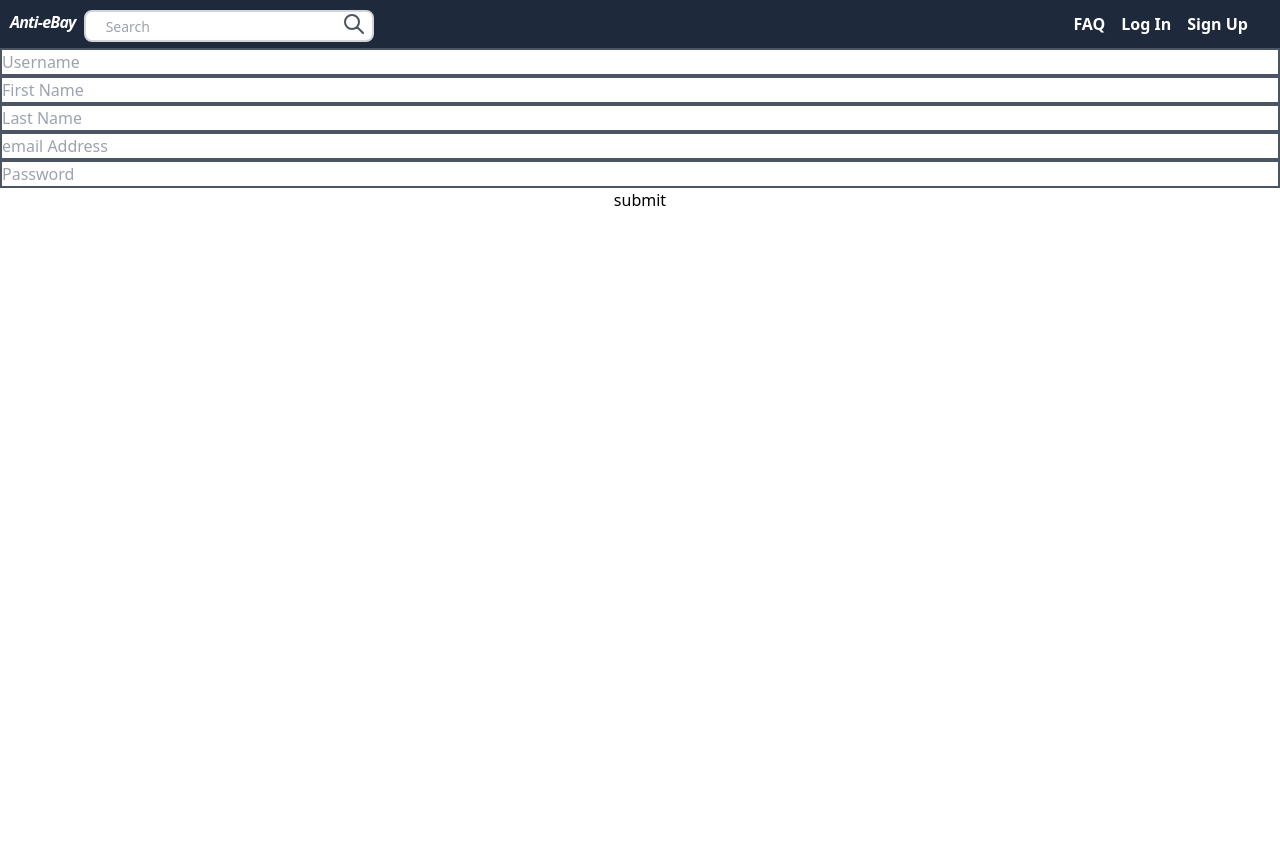
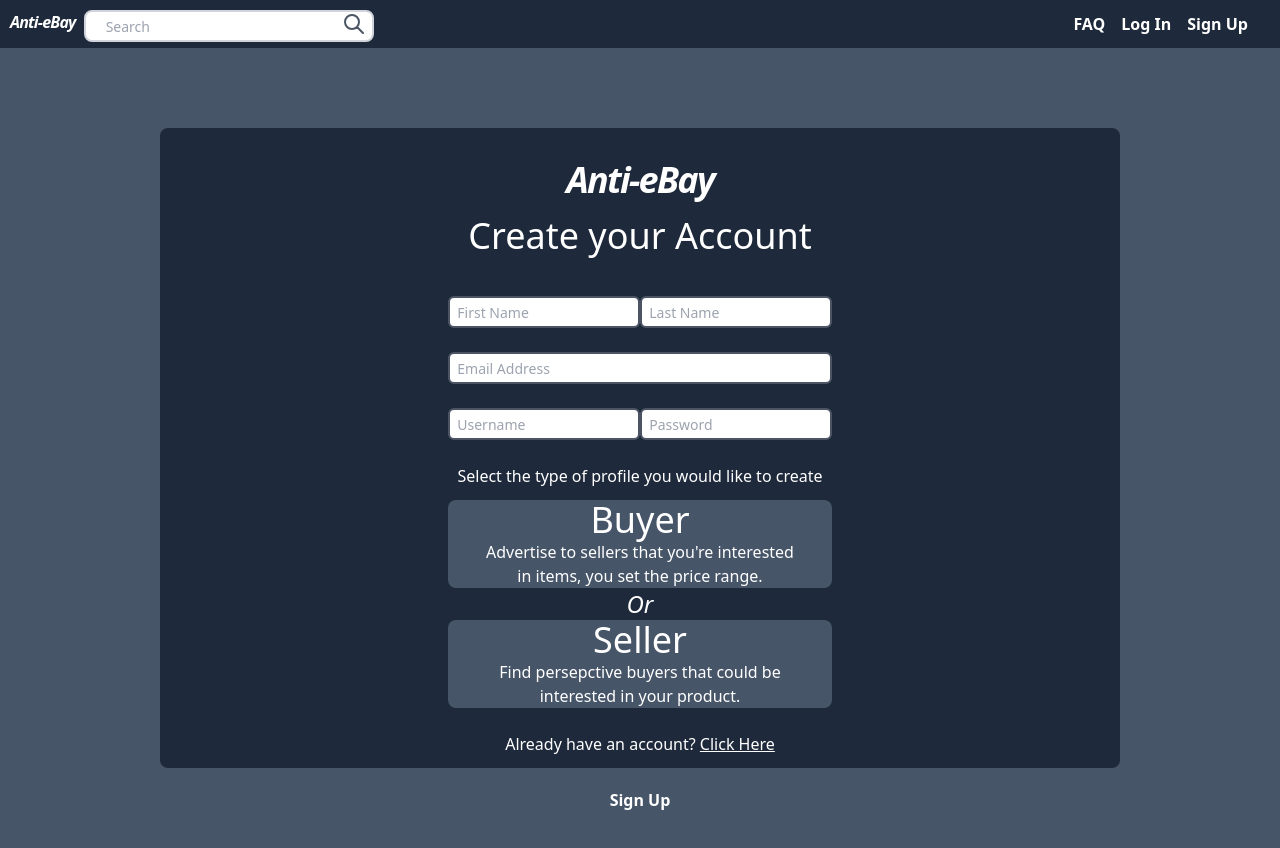
Before and after one commit to AntiEbay/AntiEbay, a React (Create React App) app in the folder front-end/: page /SignUp in a window 1280 px wide. Before the commit the page ends 800 px from the top, so only its background shows below. Built offline with nearby package versions, Linux system fonts and the light colour scheme.

Commit message:
Add files via upload

```diff
--- a/front-end/src/SignUp.js
+++ b/front-end/src/SignUp.js
@@ -1,6 +1,7 @@
 import react, { useState } from "react";
 import NavBar from "./Components/NavBar";
 import axios from "axios";
+import { ReactBurgerMenu } from "react-burger-menu";
 
 const signUpValues = {
   userName: "",
@@ -16,6 +17,7 @@
   const [lastName, setLastName] = useState("");
   const [emailAddress, setEmailAddress] = useState("");
   const [password, setPassword] = useState("");
+
 
   async function testPrint(event) {
     event.preventDefault();
@@ -40,53 +42,133 @@
     console.log(res.data.headers["Content-Type"]);
   }
   return (
-    <form>
+    <div className="">
       <NavBar />
-      <div className="flex flex-col">
+
+      {/* Everything below NavBar */}
+      <form className="flex bg-slate-600 h-screen">
+
+        {/* Box Around actual form */}
+        <div className="m-auto bg-slate-800 rounded-lg w-3/4 h-4/5 ">
+
+          {/*logo*/}
+          <h1 className="tracking-tighter text-white font-bold italic text-4xl text-center pt-8">
+            Anti-eBay
+          </h1>
+
+          {/* "Create your account" */}
+          <h2 className=" text-white text-4xl text-center pb-10 pt-4">
+            Create your Account
+          </h2>
+
+
+
+          {/* Input Boxes */}
+          <div className="flex flex-col items-center">
+
+            {/* First line */}
+            <div className="space-x-0 pb-6">
+
+              {/* First Name */}
               <input
-          className="border-2 border-gray-600"
-          value={userName}
-          onChange={(event) => setUserName(event.target.value)}
-          label="UserName"
-          placeholder="Username"
-        />
-        <input
-          className="border-2 border-gray-600"
+                className="border-2 border-gray-600 rounded-md text-sm focus:outline-none w-48 h-8"
                 value={firstName}
                 onChange={(event) => setFirstName(event.target.value)}
                 name="firstName"
                 label="First Name"
-          placeholder="First Name"
+                placeholder="  First Name"
               />
+
+              {/* last Name */}
               <input
-          className="border-2 border-gray-600"
+                className="border-2 border-gray-600 rounded-md text-sm focus:outline-none w-48 h-8"
                 value={lastName}
                 onChange={(event) => setLastName(event.target.value)}
                 name="lastName"
                 label="Last Name"
-          placeholder="Last Name"
+                placeholder="  Last Name"
               />
+            </div>
+
+            {/* Second line */}
+            <div className="pb-6">
+
+              {/* Email */}
               <input
-          className="border-2 border-gray-600"
+              className="border-2 border-gray-600 rounded-md text-sm focus:outline-none w-96 h-8"
               value={emailAddress}
               onChange={(event) => setEmailAddress(event.target.value)}
               name="emailAddress"
               label="email Address"
-          placeholder="email Address"
+              placeholder="  Email Address"
             />
+            </div>
+
+            {/* Third line */}
+            <div className="space-x-0 pb-6">
+
+              {/* UserName */}
               <input
-          className="border-2 border-gray-600"
+                className="border-2 border-gray-600 rounded-md text-sm focus:outline-none w-48 h-8"
+                value={userName}
+                onChange={(event) => setUserName(event.target.value)}
+                label="UserName"
+                placeholder="  Username"
+              />
+
+              {/* Password */}
+              <input
+                className="border-2 border-gray-600 rounded-md text-sm focus:outline-none w-48 h-8"
                 value={password}
                 onChange={(event) => setPassword(event.target.value)}
                 name="password"
                 label="Password"
-          placeholder="Password"
+                placeholder="  Password"
               />
-        <button type="submit" onClick={testPrint}>
-          submit
+            </div>
+
+            {/* Buyer/Seller buttons */}
+            <p className="text-white pb-3">Select the type of profile you would like to create</p>
+            <div className="flex flex-col bg-slate-800 w-96">
+
+              {/* Buyer */}
+              <button className="bg-slate-600 rounded-lg hover:bg-sky-700">
+                <p className="text-white text-4xl text-center">Buyer</p>
+                <p className="text-white text-center">Advertise to sellers that you're interested<br></br> in items, you set the price range.</p>
+
+              </button>
+
+              {/* OR */}
+              <div className="flex flex-col content-center text-center">
+                <h1 className="text-white text-2xl italic text-center">Or</h1>
+              </div>
+
+
+              {/* Seller */}
+              <button className=" bg-slate-600 rounded-lg hover:bg-sky-700">
+                <h1 className="text-white text-4xl text-center">Seller</h1>
+                <p className="text-white text-center">Find persepctive buyers that could be<br></br> interested in your product.</p>
+
               </button>
             </div>
+
+            {/*Already Have an Account?*/}
+            <div className="flex flex-col w-96">
+              <p className="py-6 text-white text-center">Already have an account?  <a className="text-white underline" href="SignIn.js">Click Here</a>
+              </p>
+            </div>
+
+            {/*Submit button*/}
+            <button
+              className="button1 bg-slate-600 text-white font-bold w-1/5 h-10 rounded-xl text-md focus:outline-none hover:bg-sky-700"
+              type="submit"
+              onClick={testPrint}>
+              Sign Up
+            </button>
+          </div>
+        </div>
       </form>
+    </div>
   );
 };
 
```
Lines whose indentation alone changed are shown as unchanged.
